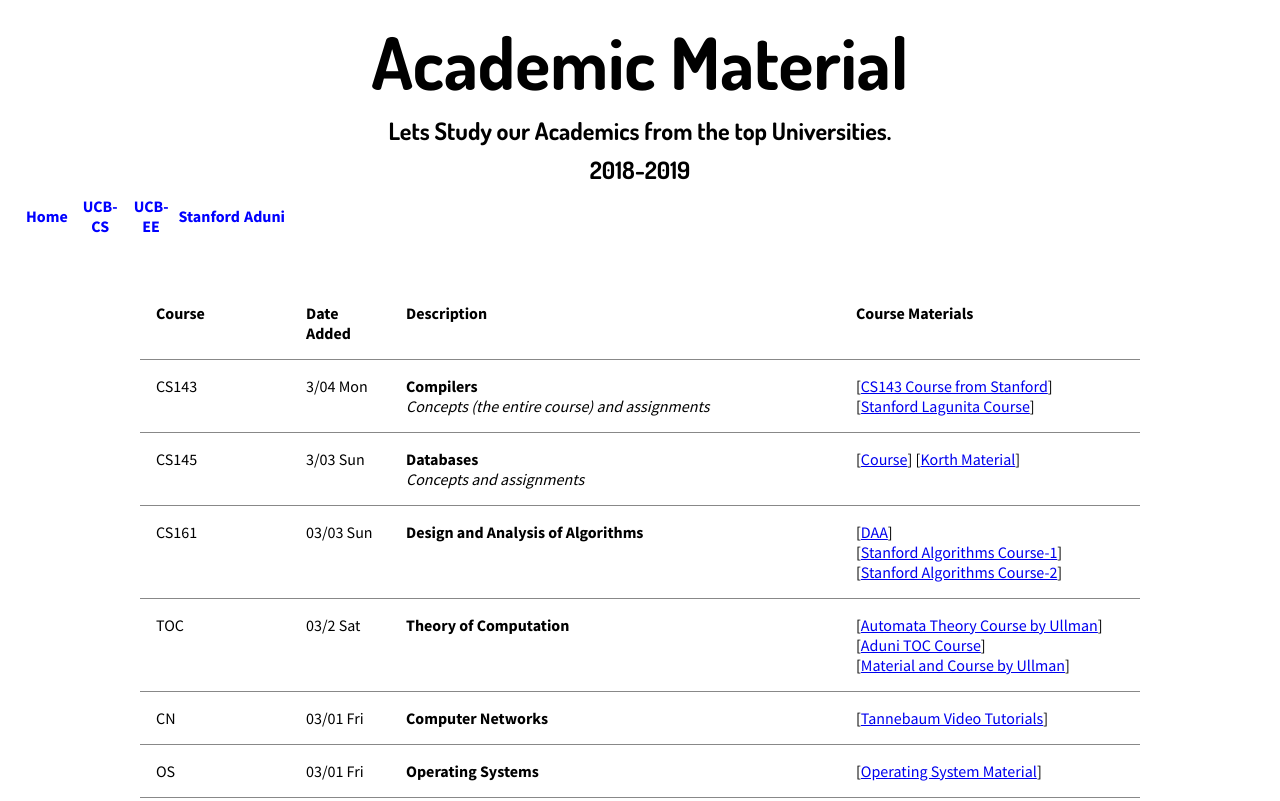
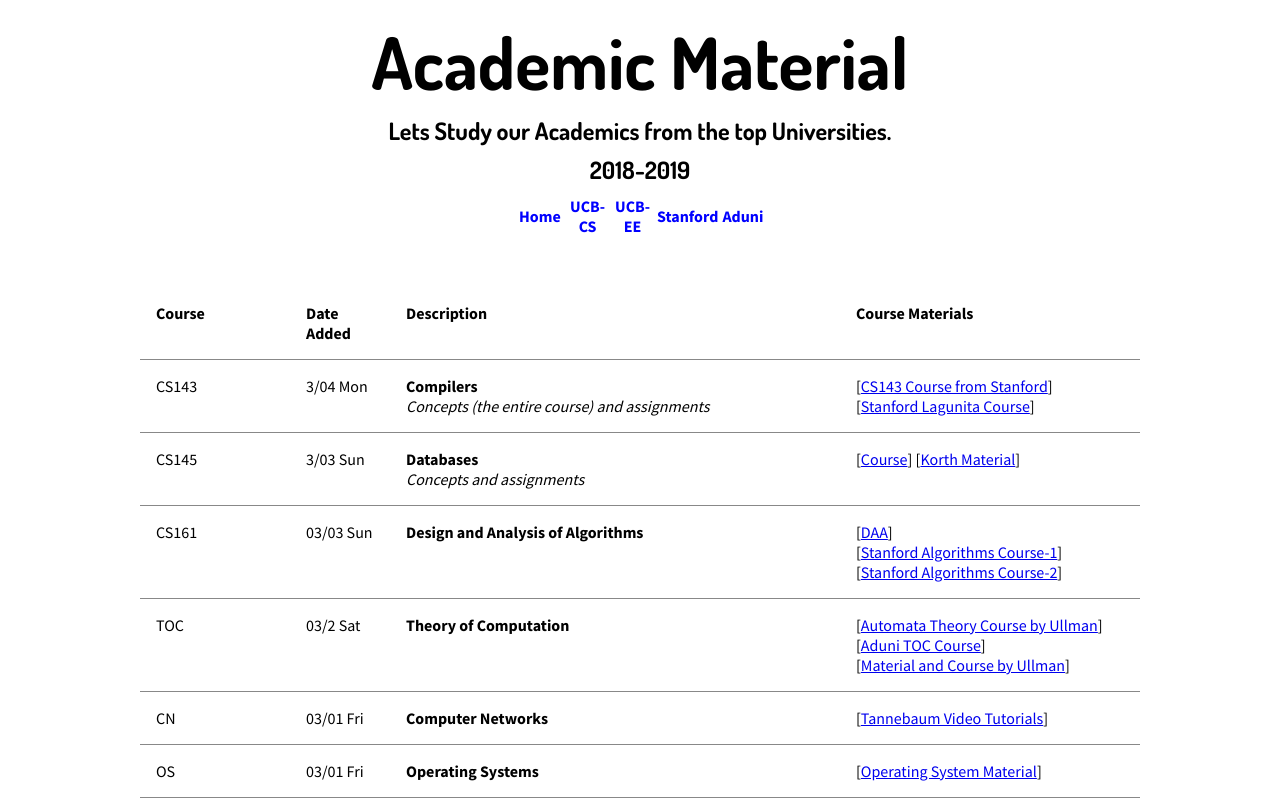
Before and after one commit to SnistAheads/material, a plain HTML site: page index.html in a window 1280 px wide. Shown: the top 801 px of the page. Drawn offline with Linux system fonts and the light colour scheme; a script that the page names is missing.

Commit message:
Update styles.css

```diff
--- a/styles.css
+++ b/styles.css
@@ -30,7 +30,8 @@ h1, h2, h3 {
 
 .links {
   max-width: 270px;
-  margin: 0 10px;
+  margin: 0 auto;
+  width: 20%;
   text-align: center;
 }
 
```
